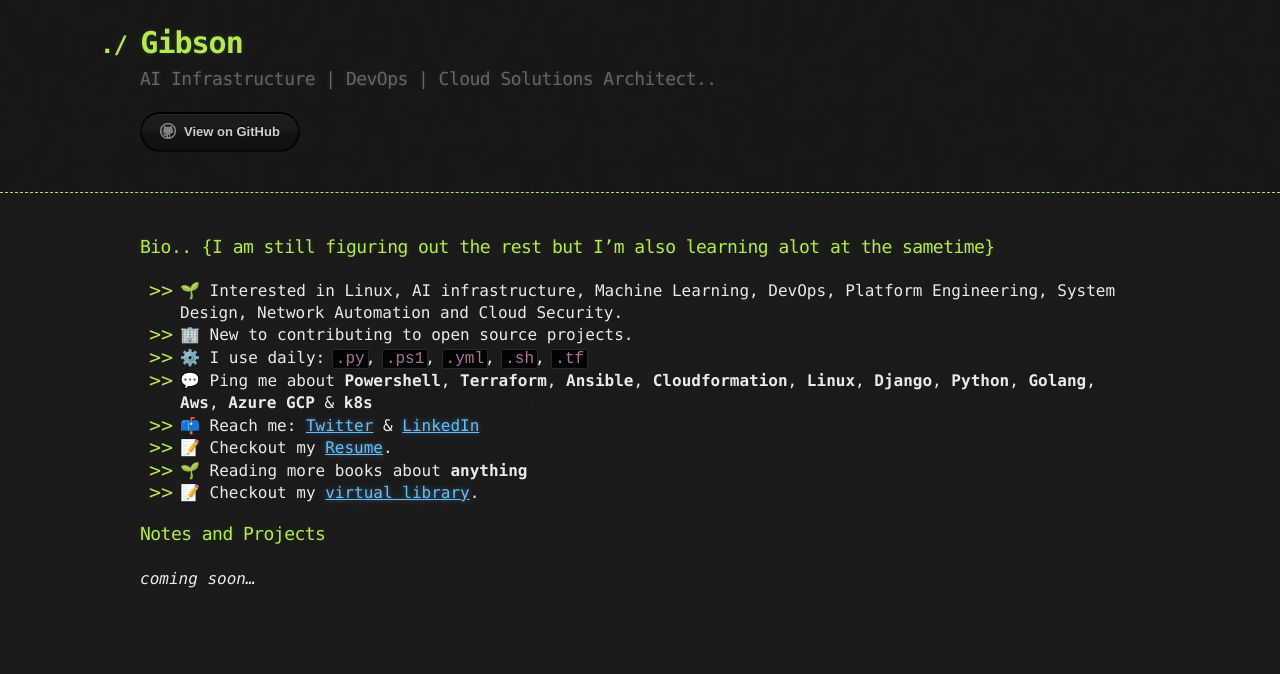
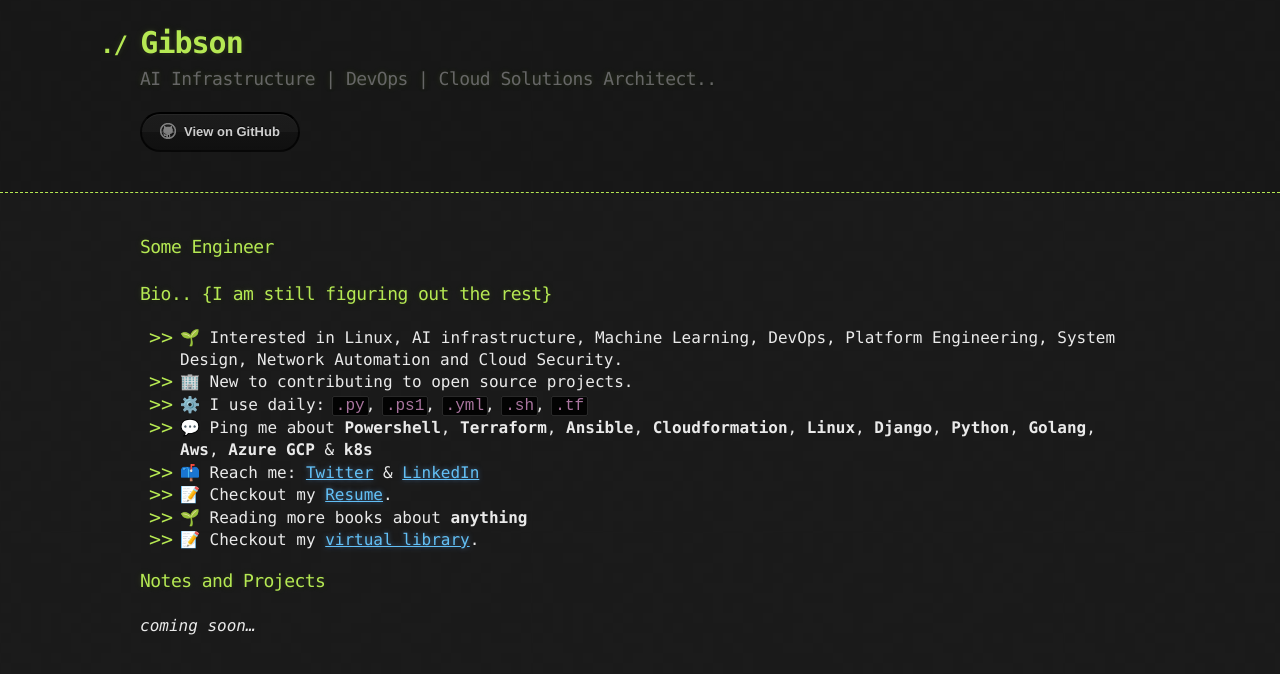
Before and after one commit to gibsonekezie/gibsonekezie.github.io, a Jekyll site: the page built from index.md, in a window 1280 px wide. Shown: the top 674 px of the page. Built offline with Jekyll 4.4.1, drawn with Linux system fonts in a browser that asks for light colours; our own code applies the rules of GitHub Pages for plain Markdown files.

```diff
--- a/index.md
+++ b/index.md
@@ -2,7 +2,8 @@
 layout: default
 ---
 
-### Bio.. {I am still figuring out the rest but I'm also learning alot at the sametime}
+### Some Engineer
+### Bio.. {I am still figuring out the rest}
 - 🌱 Interested in Linux, AI infrastructure, Machine Learning, DevOps, Platform Engineering, System Design, Network Automation and Cloud Security.
 - 🏢 New to contributing to open source projects.
 - ⚙️ I use daily: `.py`, `.ps1`, `.yml`, `.sh`,  `.tf`
```
Also changed, not shown: 2 other files.
